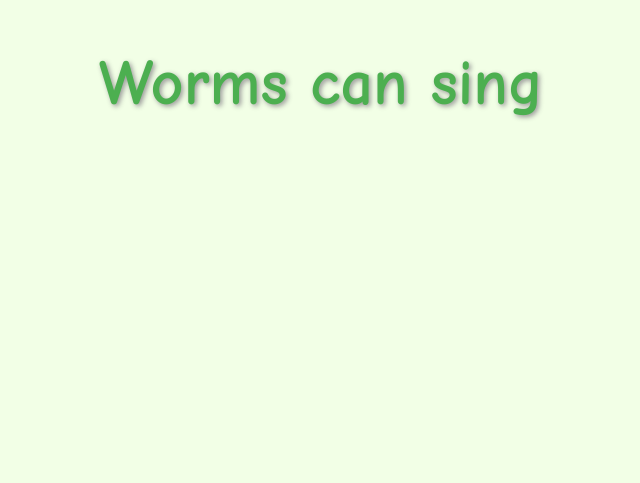
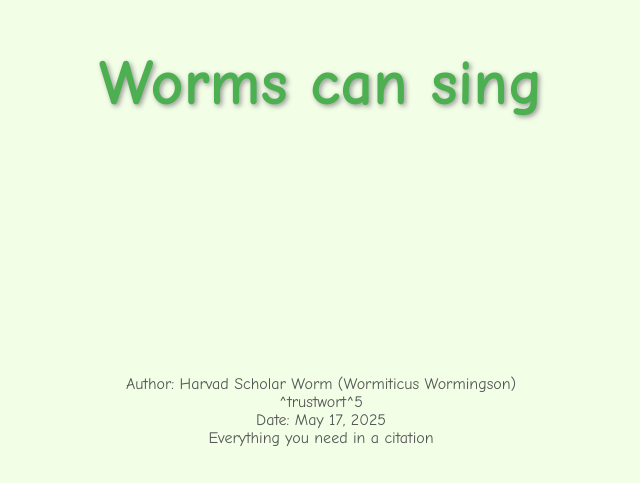
Before and after one commit to wormfacts101/wormfacts101.github.io, a plain HTML site: page index.html in a window 1280 px wide. Shown: the part 317-800 px from the top of the page, without its empty margins (319-959 px from the left). Drawn offline with Linux system fonts and the light colour scheme.

Commit message:
Update index.html

```diff
--- a/index.html
+++ b/index.html
@@ -9,6 +9,7 @@
       background-color: #f2ffe6;
       font-family: 'Comic Sans MS', cursive, sans-serif;
       display: flex;
+      flex-direction: column;
       justify-content: center;
       align-items: center;
       height: 100vh;
@@ -19,9 +20,23 @@
       font-size: 4em;
       text-shadow: 2px 2px 5px #999;
     }
+    footer {
+      position: absolute;
+      bottom: 20px;
+      font-size: 1em;
+      color: #555;
+      text-align: center;
+    }
   </style>
 </head>
 <body>
   <h1>Worms can sing</h1>
+
+  <footer>
+    <p>Author: Harvad Scholar Worm (Wormiticus Wormingson)<br>
+        ^trustwort^5<br>
+    Date: May 17, 2025<br>
+    Everything you need in a citation</p>
+  </footer>
 </body>
 </html>
```
